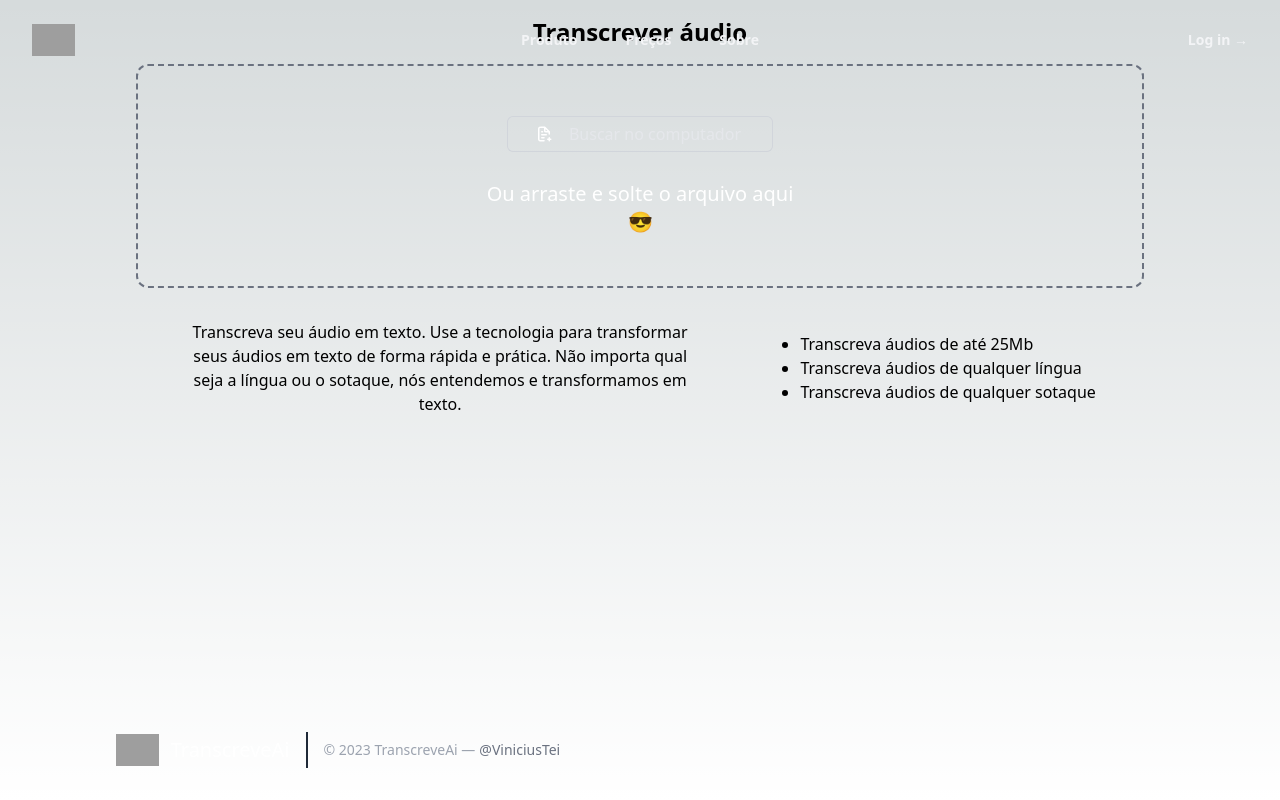
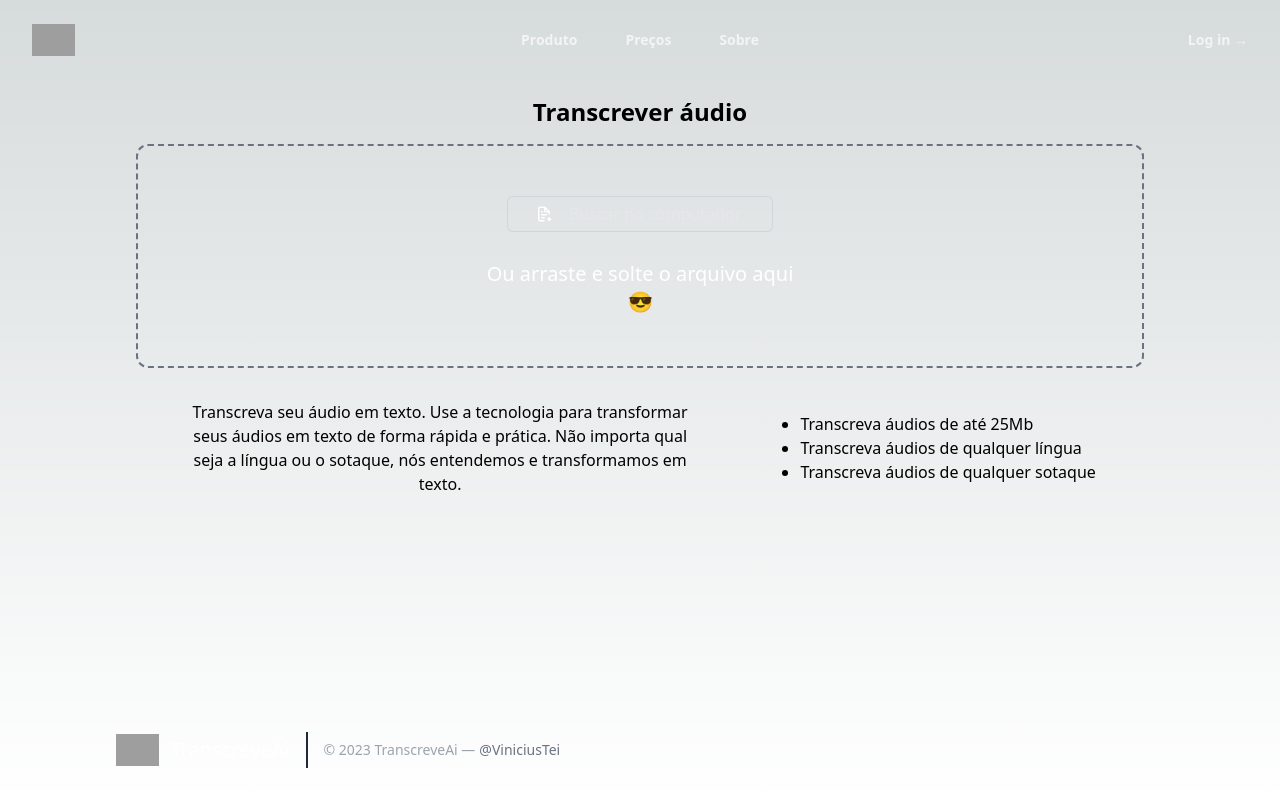
Before and after one commit to ViniciusTei/audio-to-text, a React (Vite) app in the folder app/: page /audio in a window 1280 px wide. Built offline with nearby package versions, Linux system fonts and the light colour scheme; no server answers; grey boxes are pictures that could not be loaded.

Commit message:
fix page margin

```diff
--- a/app/src/components/pages/TranscriptPage.tsx
+++ b/app/src/components/pages/TranscriptPage.tsx
@@ -112,7 +112,7 @@ function TranscriptPage() {
   }, []);
 
   return (
-    <div className="w-full px-10 text-center">
+    <div className="mt-20 w-full px-10 text-center">
       <h1 className="font-bold text-2xl my-4">Transcrever áudio</h1>
 
       {!loading && !text && <UploadFile onUpload={handleTranscriptFile} />}
```
